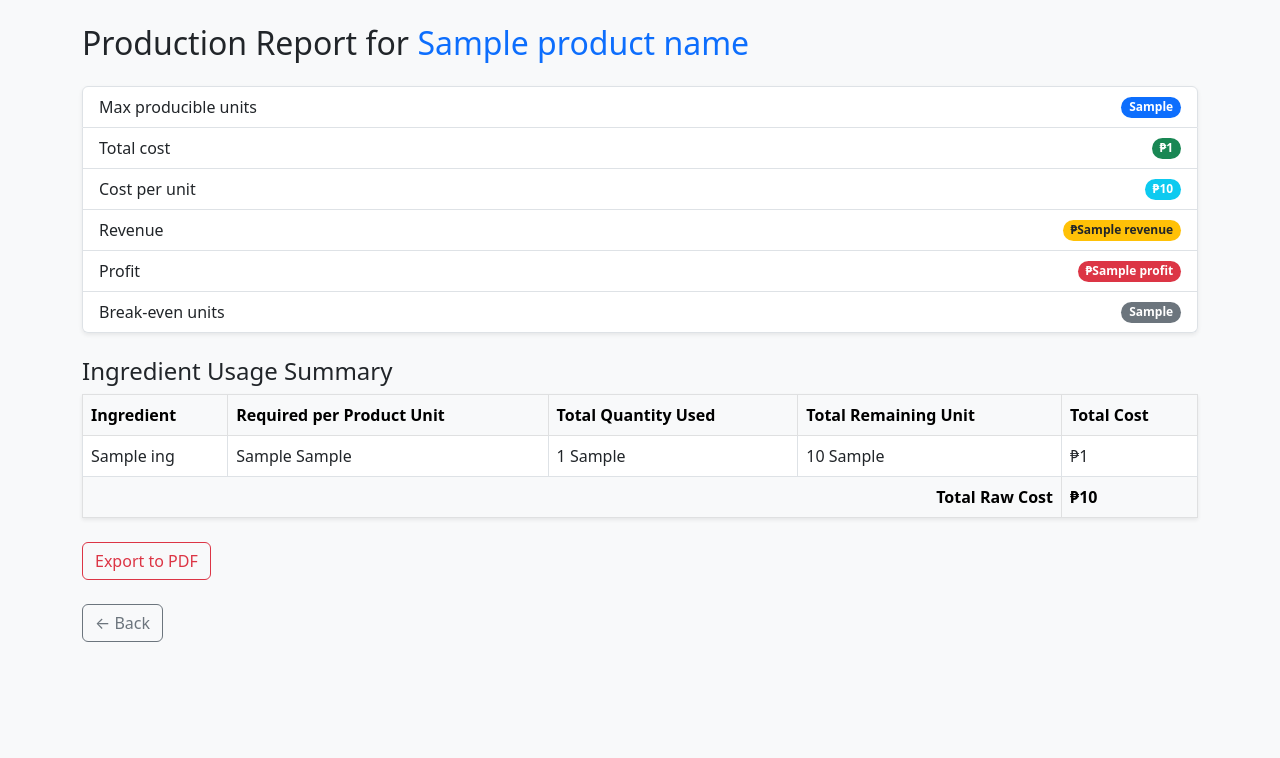
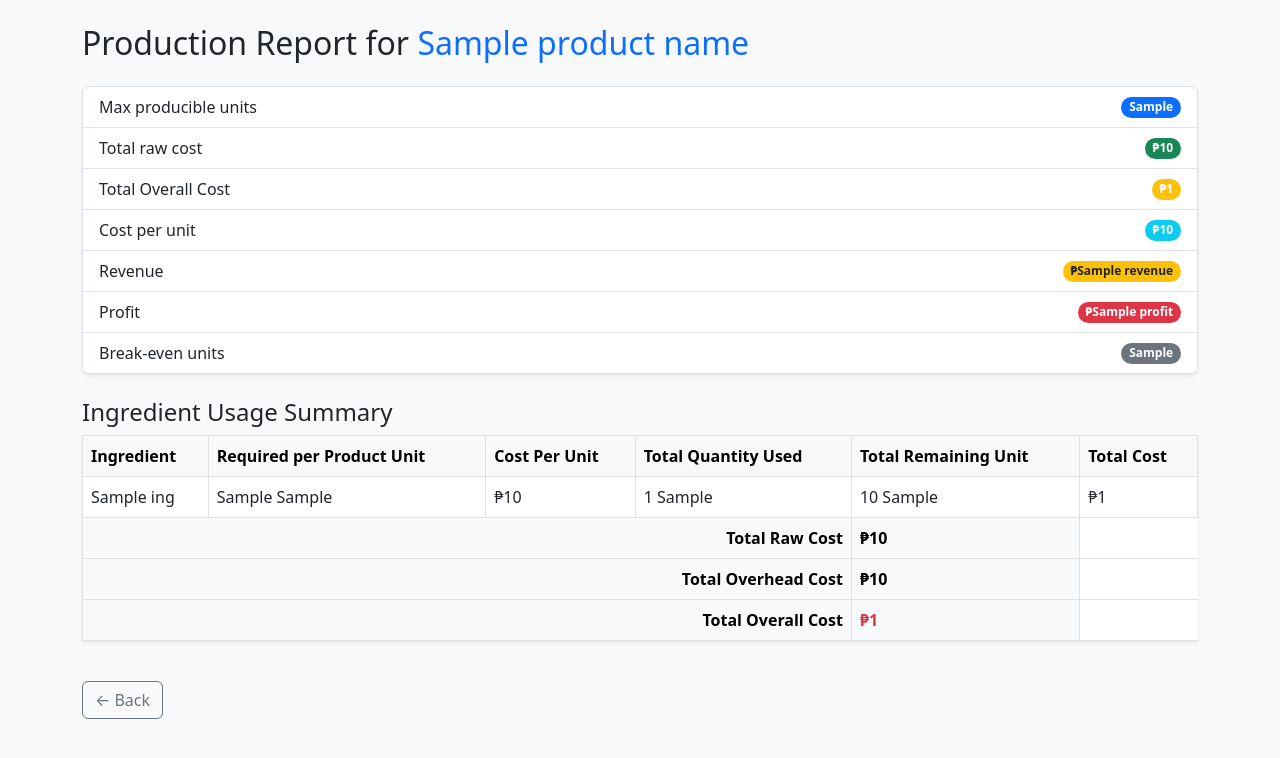
Before and after one commit to jaygarciaaa/Product-Calculator, a Flask app: template product_calculator/templates/result.html in a window 1280 px wide. Shown: the top 758 px of the page. Run offline with Flask 3, Linux system fonts and the light colour scheme; the template is opened without the code that fills it: most values are stand-ins (such as "Sample title", 1, 10 or a date in 2020).

Commit message:
Update and optimize result calculations and display in result view

```diff
--- a/product_calculator/app.py
+++ b/product_calculator/app.py
@@ -1,13 +1,7 @@
 from flask import Flask, render_template, request, send_file, session, jsonify
 import math
 from reportlab.lib.pagesizes import letter
-from reportlab.pdfgen import canvas
-from io import BytesIO
 import json
-import io
-from reportlab.lib.styles import getSampleStyleSheet, ParagraphStyle
-from reportlab.platypus import Paragraph, Table, TableStyle, Frame
-from reportlab.lib import colors
 
 app = Flask(__name__)
 app.secret_key = "your_secret_key"
@@ -37,14 +31,11 @@ def load_saved_ingredients():
     except FileNotFoundError:
         return []
 
-
 def save_ingredients_list(name, ingredients):
     saved_lists = load_saved_ingredients()
     saved_lists.append({'name': name, 'ingredients': ingredients})
     with open(SAVED_INGREDIENTS_FILE, 'w') as f:
         json.dump(saved_lists, f, indent=4)
-
-
 
 def get_ingredients_by_name(name):
     saved_lists = load_saved_ingredients()
@@ -109,34 +100,40 @@ def index():
             for ing in ingredients:
                 converted_required_per_unit = ing["required_per_unit"]
                 if ing["required_unit"] != ing["available_unit"]:
-                    converted_required_per_unit = convert_unit(ing["required_per_unit"], ing["required_unit"],
-                                                                                    ing["available_unit"])
+                    converted_required_per_unit = convert_unit(
+                        ing["required_per_unit"],
+                        ing["required_unit"],
+                        ing["available_unit"]
+                    )
                     if converted_required_per_unit is None:
                         return "Error: Incompatible units provided."
                 total_used = converted_required_per_unit * max_units
                 remaining_qty = ing["available_qty"] - total_used
-                total_cost = ing["cost_per_unit"] * total_used
+                total_cost = ing["cost_per_unit"] * total_used  # ✅ fixed: no fixed cost here
                 raw_total += total_cost
+
                 ingredient_summaries.append({
                     "name": ing["name"],
                     "required_per_unit": ing["required_per_unit"],
                     "required_unit": ing["required_unit"],
+                    "cost_per_unit": ing["cost_per_unit"],
                     "total_used": round(total_used, 2),
                     "total_cost": round(total_cost, 2),
                     "remaining_qty": round(remaining_qty, 2),
                     "available_unit": ing["available_unit"],
                 })
 
-            cost_per_unit = raw_total / max_units if max_units else 0
+            total_cost_with_fixed = raw_total + fixed_cost
+            cost_per_unit = total_cost_with_fixed / max_units if max_units else 0
             revenue = max_units * selling_price
-            profit = revenue - raw_total
-            contribution_margin = selling_price - cost_per_unit
+            profit = revenue - total_cost_with_fixed
+            contribution_margin = selling_price - (total_cost_with_fixed / max_units if max_units else 0)
             break_even_units = math.ceil(fixed_cost / contribution_margin) if contribution_margin > 0 else float("inf")
 
             report_data = {
                 'product_name': product_name,
                 'max_units': max_units,
-                'total_cost': round(raw_total, 2),
+                'total_cost': round(total_cost_with_fixed, 2),
                 'cost_per_unit': round(cost_per_unit, 2),
                 'revenue': round(revenue, 2),
                 'profit': round(profit, 2),
@@ -159,88 +156,6 @@ def index():
 
     saved_ingredient_lists = load_saved_ingredients()
     return render_template("index.html", saved_lists=saved_ingredient_lists)
-
-@app.route("/export/pdf")
-def export_pdf():
-    report_data = session.get('report_data')
-    if not report_data:
-        return "No report data available."
-
-    buffer = BytesIO()
-    doc = canvas.Canvas(buffer, pagesize=letter)
-    styles = getSampleStyleSheet()
-    title_style = styles['h1']
-    title_style.alignment = 1
-
-    normal_style = ParagraphStyle(name='Normal',
-                                    fontName='Helvetica',
-                                    fontSize=10,
-                                    leading=14,
-                                    spaceAfter=6)
-
-    title = Paragraph(f"Production Report for {report_data['product_name']}", title_style)
-    title.wrapOn(doc, letter[0], letter[1])
-    title.drawOn(doc, letter[0] / 2.0 - title.width / 2.0, 750)
-
-    y_position = 730
-    doc.setFont("Helvetica-Bold", 12)
-    doc.drawString(100, y_position, "Summary Metrics:")
-    y_position -= 20
-    doc.setFont("Helvetica", 10)
-    metrics = [
-        ("Max producible units", report_data['max_units']),
-        ("Total cost", f"₱{report_data['total_cost']}"),
-        ("Cost per unit", f"₱{report_data['cost_per_unit']}"),
-        ("Revenue", f"₱{report_data['revenue']}"),
-        ("Profit", f"₱{report_data['profit']}"),
-        ("Break-even units", report_data['break_even_units'])
-    ]
-    for label, value in metrics:
-        doc.drawString(120, y_position, f"{label}: {value}")
-        y_position -= 15
-
-    doc.setFont("Helvetica-Bold", 12)
-    doc.drawString(100, y_position - 20, "Ingredient Usage:")
-    y_position -= 30
-
-    data = [
-        ["Ingredient", "Required/Unit", "Total Used", "Remaining", "Cost"],
-    ]
-    for ing in report_data['ingredients']:
-        data.append([
-            ing['name'],
-            f"{ing['required_per_unit']} {ing['required_unit']}",
-            f"{ing['total_used']} {ing['available_unit']}",
-            f"{ing['remaining_qty']} {ing['available_unit']}",
-            f"₱{ing['total_cost']}",
-        ])
-
-    frame_width = letter[0] - 200
-    available_height = letter[1] - y_position - 100
-    frame = Frame(100, y_position, frame_width, available_height, showBoundary=0)
-
-    table = Table(data)
-    table.setStyle(TableStyle([
-        ('BACKGROUND', (0, 0), (-1, 0), colors.grey),
-        ('TEXTCOLOR', (0, 0), (-1, 0), colors.whitesmoke),
-        ('ALIGN', (0, 0), (-1, -1), 'CENTER'),
-        ('FONTNAME', (0, 0), (-1, 0), 'Helvetica-Bold'),
-        ('BOTTOMPADDING', (0, 0), (-1, 0), 12),
-        ('BACKGROUND', (0, 1), (-1, -1), colors.beige),
-        ('GRID', (0, 0), (-1, -1), 1, colors.black),
-        ('LEFTPADDING', (0, 0), (-1, -1), 5),
-        ('RIGHTPADDING', (0, 0), (-1, -1), 5),
-    ]))
-
-    table.wrapOn(doc, frame_width, available_height)
-    frame.addFromList([table], doc)
-
-    doc.save()
-    buffer.seek(0)
-    return send_file(buffer, as_attachment=True, download_name=f"{report_data['product_name']}_report.pdf",
-                    mimetype='application/pdf')
-
-
 
 @app.route('/save_ingredients', methods=['POST'])
 def save_ingredients():
--- a/product_calculator/templates/result.html
+++ b/product_calculator/templates/result.html
@@ -15,8 +15,12 @@
                 <span class="badge bg-primary rounded-pill">{{ max_units }}</span>
             </li>
             <li class="list-group-item d-flex justify-content-between align-items-center">
-                Total cost
-                <span class="badge bg-success rounded-pill">₱{{ total_cost }}</span>
+                Total raw cost
+                <span class="badge bg-success rounded-pill">₱{{ raw_total }}</span>
+            </li>
+            <li class="list-group-item d-flex justify-content-between align-items-center">
+                Total Overall Cost
+                <span class="badge bg-warning rounded-pill">₱{{ total_cost }}</span>
             </li>
             <li class="list-group-item d-flex justify-content-between align-items-center">
                 Cost per unit
@@ -42,6 +46,7 @@
                 <tr>
                     <th>Ingredient</th>
                     <th>Required per Product Unit</th>
+                    <th>Cost Per Unit</th>
                     <th>Total Quantity Used</th>
                     <th>Total Remaining Unit</th>
                     <th>Total Cost</th>
@@ -52,6 +57,7 @@
                 <tr>
                     <td>{{ ing.name }}</td>
                     <td>{{ ing.required_per_unit }} {{ ing.required_unit }}</td>
+                    <td>₱{{ ing.cost_per_unit }}</td>
                     <td>{{ ing.total_used }} {{ ing.required_unit }}</td>
                     <td>{{ ing.remaining_qty }} {{ ing.available_unit }}</td>
                     <td>₱{{ ing.total_cost }}</td>
@@ -63,12 +69,16 @@
                     <th colspan="4" class="text-end">Total Raw Cost</th>
                     <th>₱{{ raw_total }}</th>
                 </tr>
+                <tr>
+                    <th colspan="4" class="text-end">Total Overhead Cost</th>
+                    <th>₱{{ fixed_cost }}</th>
+                </tr>
+                <tr>
+                    <th colspan="4" class="text-end">Total Overall Cost</th>
+                    <th class="text-danger"> ₱{{ total_cost }}</th>
+                </tr>
             </tfoot>
         </table>
-
-        <div class="mt-4">
-            <a href="/export/pdf" class="btn btn-outline-danger me-2" target="_blank">Export to PDF</a>
-        </div>
 
         <a class="btn btn-outline-secondary mt-4" href="/">← Back</a>
     </div>
```
Also changed, not shown: saved_ingredients.json (added, +63 -0 lines).
